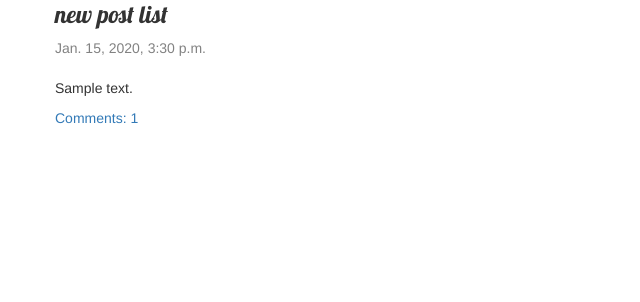
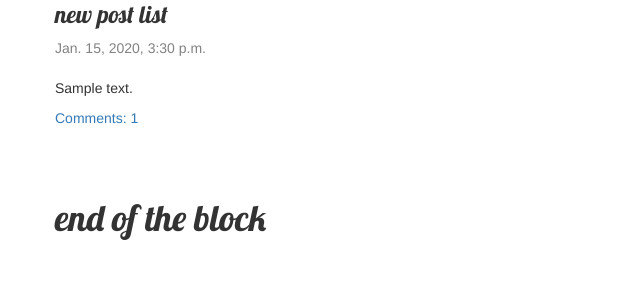
Before and after one commit to vineeth0791/django-sqlite-blog, a Django app: template blog/templates/blog/post_list.html in a window 1280 px wide. Shown: the part 275-577 px from the top of the page, without its empty margins (0-640 px from the left). Run offline with Django 3.2, Linux system fonts and the light colour scheme; the template is opened without the code that fills it: values that come from a table or form of the project are taken from there, others are empty; tables that the repository leaves empty hold one stand-in row (values such as "Sample post"); some libraries are stand-ins or nearby versions.

Commit message:
staff changes

```diff
--- a/blog/templates/blog/post_list.html
+++ b/blog/templates/blog/post_list.html
@@ -20,5 +20,6 @@
 
             <a href="{% url 'post_detail' pk=post.pk %}">Comments: {{ post.approved_comments.count }} </a>
         </div>
+        <h1> end of the block <h1>
     {% endfor %}
 {% endblock %}
```
